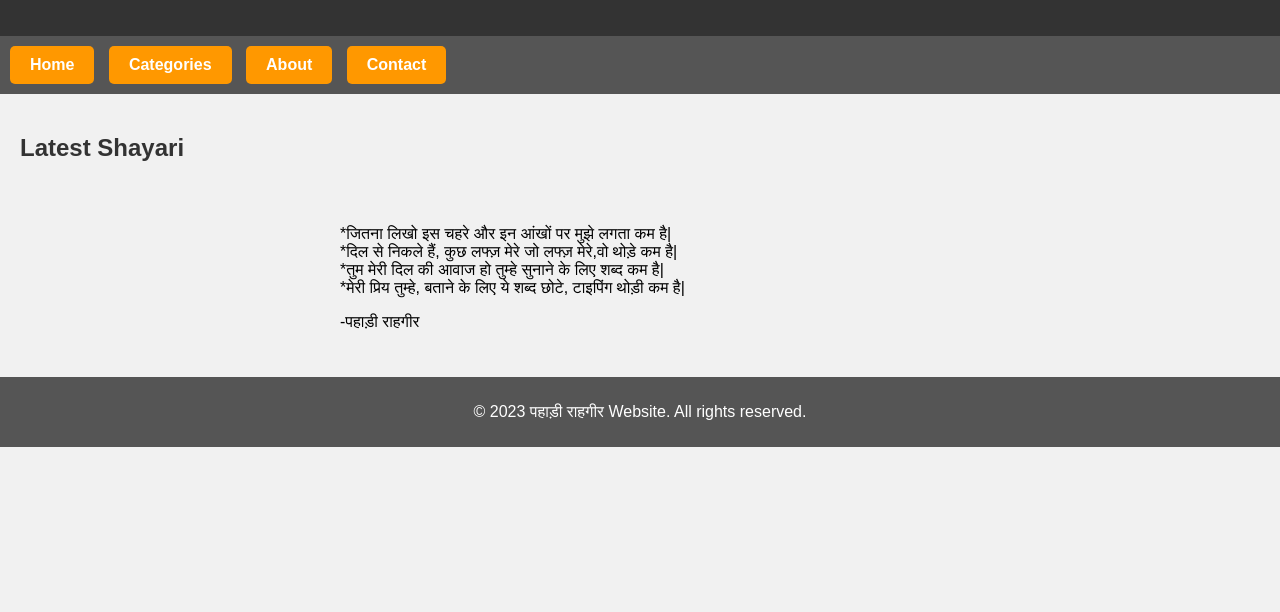
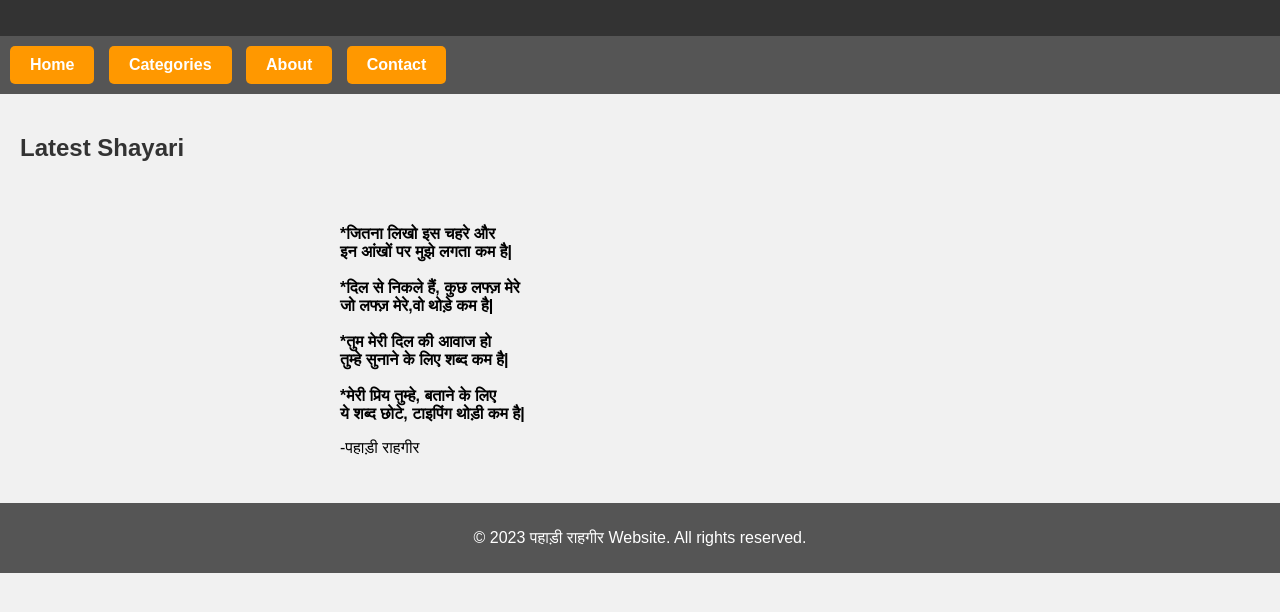
Before and after one commit to Uk04hack/devil0777, a plain HTML site: page index.html in a window 1280 px wide. Shown: the part 126-738 px from the top of the page. Drawn offline with Linux system fonts and the light colour scheme.

Commit message:
Update index.html

```diff
--- a/index.html
+++ b/index.html
@@ -23,20 +23,20 @@
         <h2>Latest Shayari</h2>
         <div class="shayari-container">
             <div class="shayari-item">
-                <p><br>*जितना लिखो इस चहरे और
-                     इन आंखों पर मुझे लगता कम है|
+                 <p><br><b>*जितना लिखो इस चहरे और<br>
+                    इन आंखों पर मुझे लगता कम है|</b><br>
 
 
-                   <br>*दिल से निकले हैं, कुछ लफ्ज़ मेरे
-                    जो लफ्ज़ मेरे,वो थोड़े कम है|
+                  <br><b>*दिल से निकले हैं, कुछ लफ्ज़ मेरे<br>
+                    जो लफ्ज़ मेरे,वो थोड़े कम है|</b><br>
 
 
-                   <br>*तुम मेरी दिल की आवाज हो
-                     तुम्हे सुनाने के लिए शब्द कम है|
+                  <br><b>*तुम मेरी दिल की आवाज हो<br>
+                     तुम्हे सुनाने के लिए शब्द कम है|</b><br>
 
 
-                   <br>*मेरी प्रिय तुम्हे, बताने के लिए
-                     ये शब्द छोटे, टाइपिंग थोड़ी कम है|</p>
+                   <br><b>*मेरी प्रिय तुम्हे, बताने के लिए<br>
+                     ये शब्द छोटे, टाइपिंग थोड़ी कम है|</b><br></p>
                 <p>-पहाड़ी राहगीर</p>
             </div>
             <!-- Display your latest shayari here -->
```
